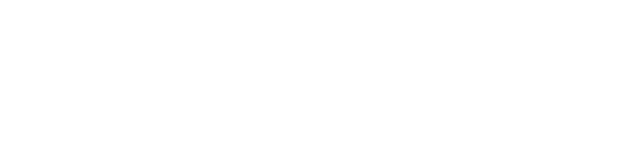
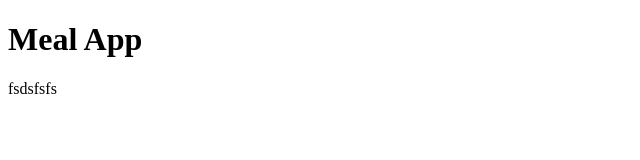
Before and after one commit to Nico-Ahmad/marcy_RecipeWizard, a website built with Vite: page index.html in a window 1280 px wide. Shown: the whole page, without its empty margins (0-640 px from the left). Built offline with nearby package versions, Linux system fonts and the light colour scheme.

Commit message:
Co-authored-by: Nico Aroca <tailsmster@users.noreply.github.com>

```diff
--- a/index.html
+++ b/index.html
@@ -8,7 +8,8 @@
   </head>
   <body>
     <div id="app">
-
+      <h1>Meal App</h1>
+      <form action="">fsdsfsfs</form>
     </div>
     <script type="module" src="src/main.js"></script>
   </body>
```
Also changed, not shown: javascript.svg (deleted).
